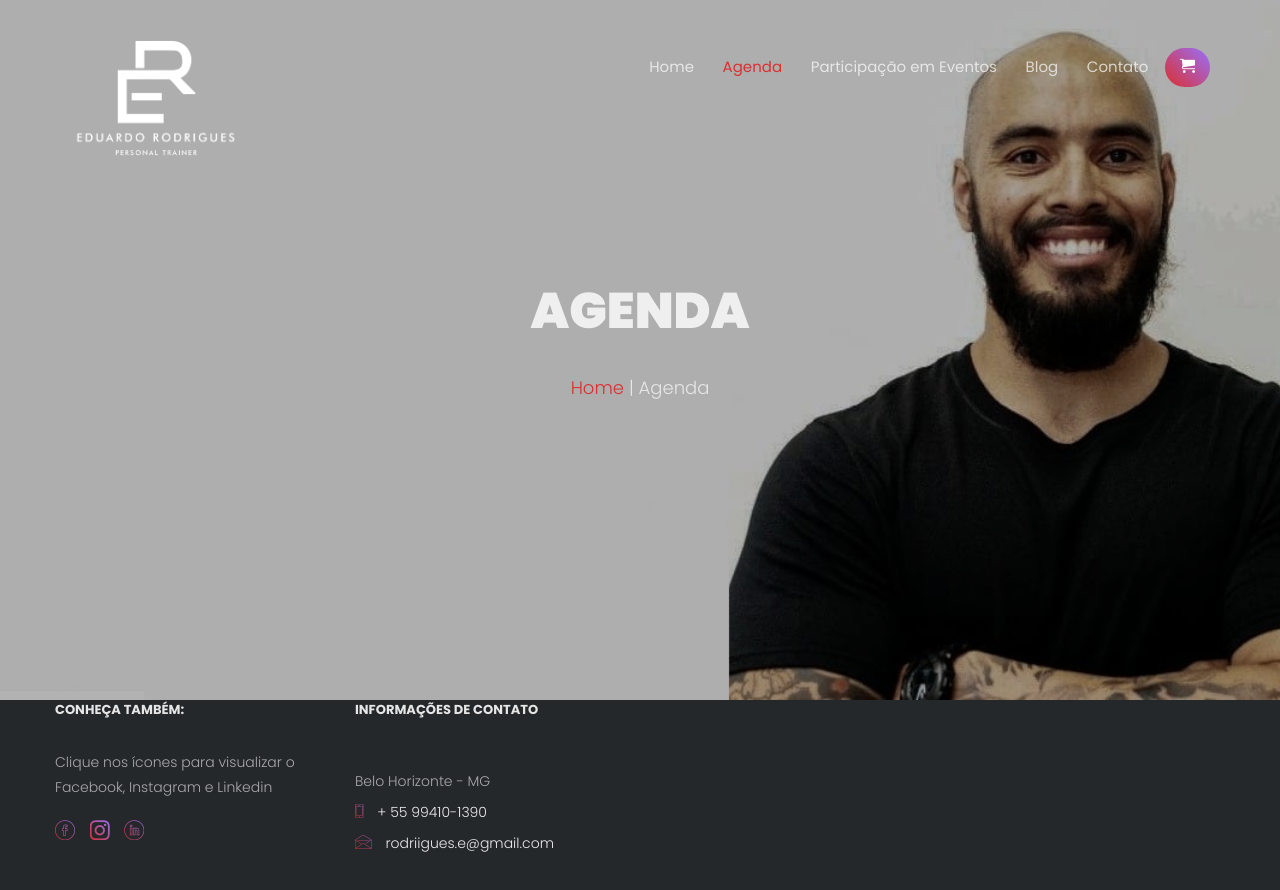
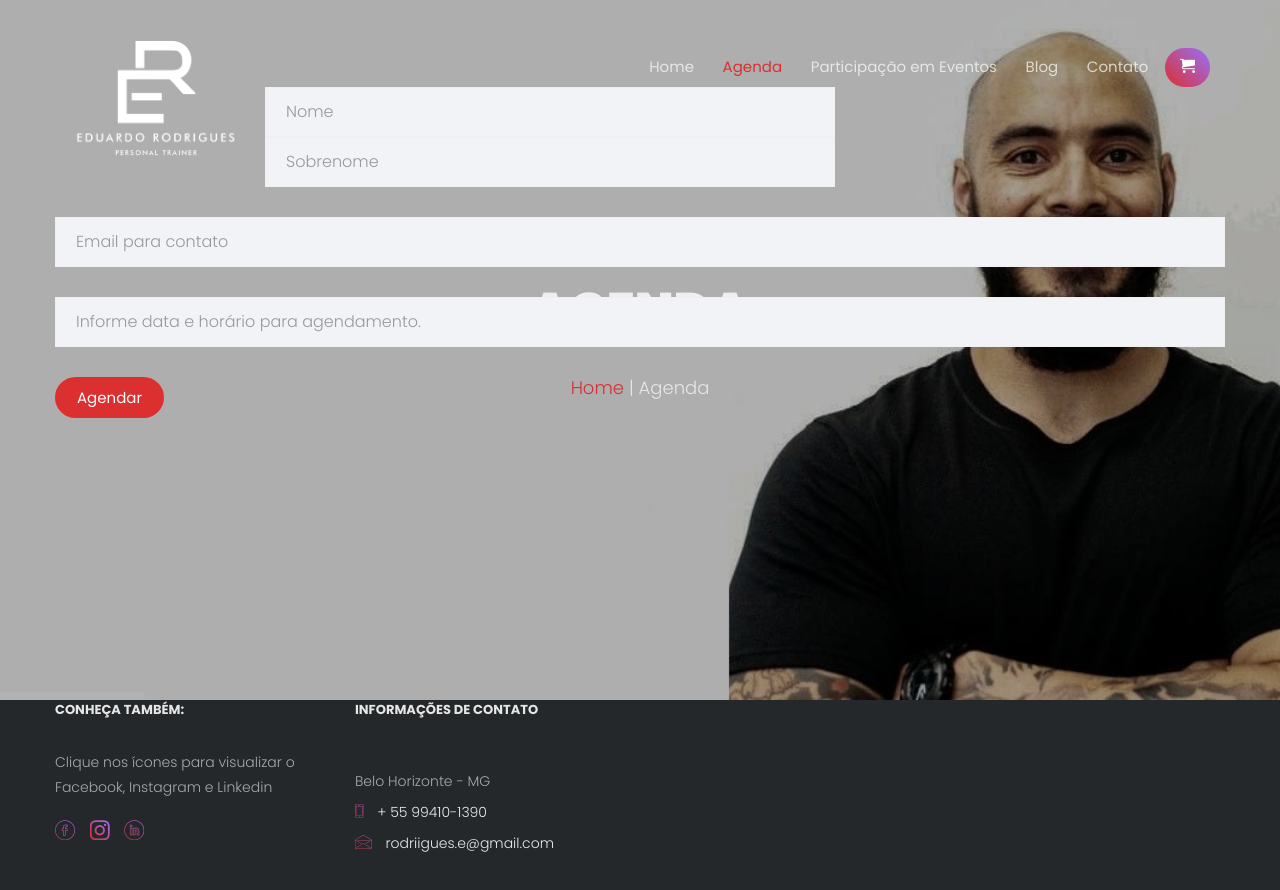
Before and after one commit to alessandrasouza95/Personal-Trainer-Site, a plain HTML site: page schedule.html in a window 1280 px wide. Drawn offline with Linux system fonts and the light colour scheme; files whose address does not match are found by name.

Commit message:
Update schedule.html

```diff
--- a/schedule.html
+++ b/schedule.html
@@ -77,10 +77,42 @@
 								<li class="btn-cta"><a href="#"><span><i class="icon-cart"></i></span></a></li>
 							</ul>
 						</div>
+							<!-- AGENDAMENTO -->
+					<form action="#">
+							<div class="row form-group">
+								<div class="col-md-6">
+									<!-- <label for="fname">First Name</label> -->
+									<input type="text" id="fname" class="form-control" placeholder="Nome">
+								</div>
+								<div class="col-md-6">
+									<!-- <label for="lname">Last Name</label> -->
+									<input type="text" id="lname" class="form-control" placeholder="Sobrenome">
+								</div>
+							</div>
+
+							<div class="row form-group">
+								<div class="col-md-12">
+									<!-- <label for="email">Email</label> -->
+									<input type="text" id="email" class="form-control" placeholder="Email para contato">
+								</div>
+							</div>
+
+							<div class="row form-group">
+								<div class="col-md-12">
+									<!-- <label for="subject">Subject</label> -->
+									<input type="text" id="subject" class="form-control" placeholder="Informe data e horário para agendamento.">
+								</div>
+							</div>
+
+
+							<div class="form-group">
+								<input type="submit" value="Agendar" class="btn btn-primary">
+							</div>
+						</form>		<!-- FORM AGENDAMENTO ** END-->
 					</div>
 				</div>
 			</div>
-			<!-- Form agendamento -->
+
 
 		</nav>
 		<aside id="colorlib-hero">
```
